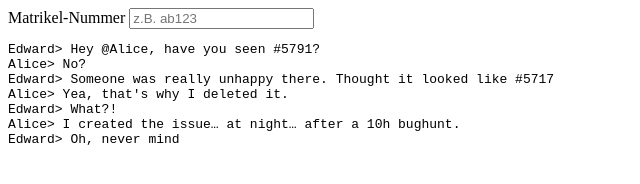
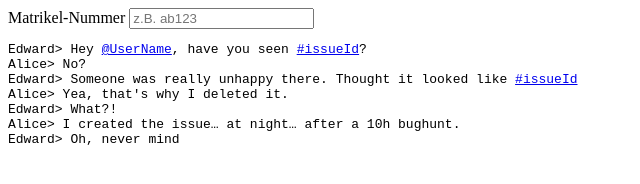
Before and after one commit to JakWai01/webdev-assignments, a plain HTML site: page classes-exceptions-date-regex/04 RegExp/vorlage.html in a window 1280 px wide. Shown: the whole page, without its empty margins (0-640 px from the left). Drawn offline with Linux system fonts and the light colour scheme.

Commit message:
feat: Add RegExp

```diff
--- a/classes-exceptions-date-regex/04 RegExp/vorlage.html
+++ b/classes-exceptions-date-regex/04 RegExp/vorlage.html
@@ -18,6 +18,10 @@ Edward> Oh, never mind
 <script>
     // Your code goes here
     console.log(document.querySelector('pre').innerText)
-    document.querySelector('pre').innerText.replaceAll(/@[A-Z][a-z]+/g, `<a href="/users/UserName">@UserName</a>`)
-    document.querySelector('pre').innerText.replaceAll(/#[1-9]+/g, `<a href="/issues/issueId">#issueId</a>`)
+
+    document.querySelector('pre').innerHTML = document.querySelector('pre').innerHTML.replaceAll(/@[A-Z][a-z]+/g,`<a href="/users/UserName">@UserName</a>`)
+    document.querySelector('pre').innerHTML = document.querySelector('pre').innerHTML.replaceAll(/#[1-9]+/g, `<a href="/issues/issueId">#issueId</a>`)
+
+
+
 </script>
```
